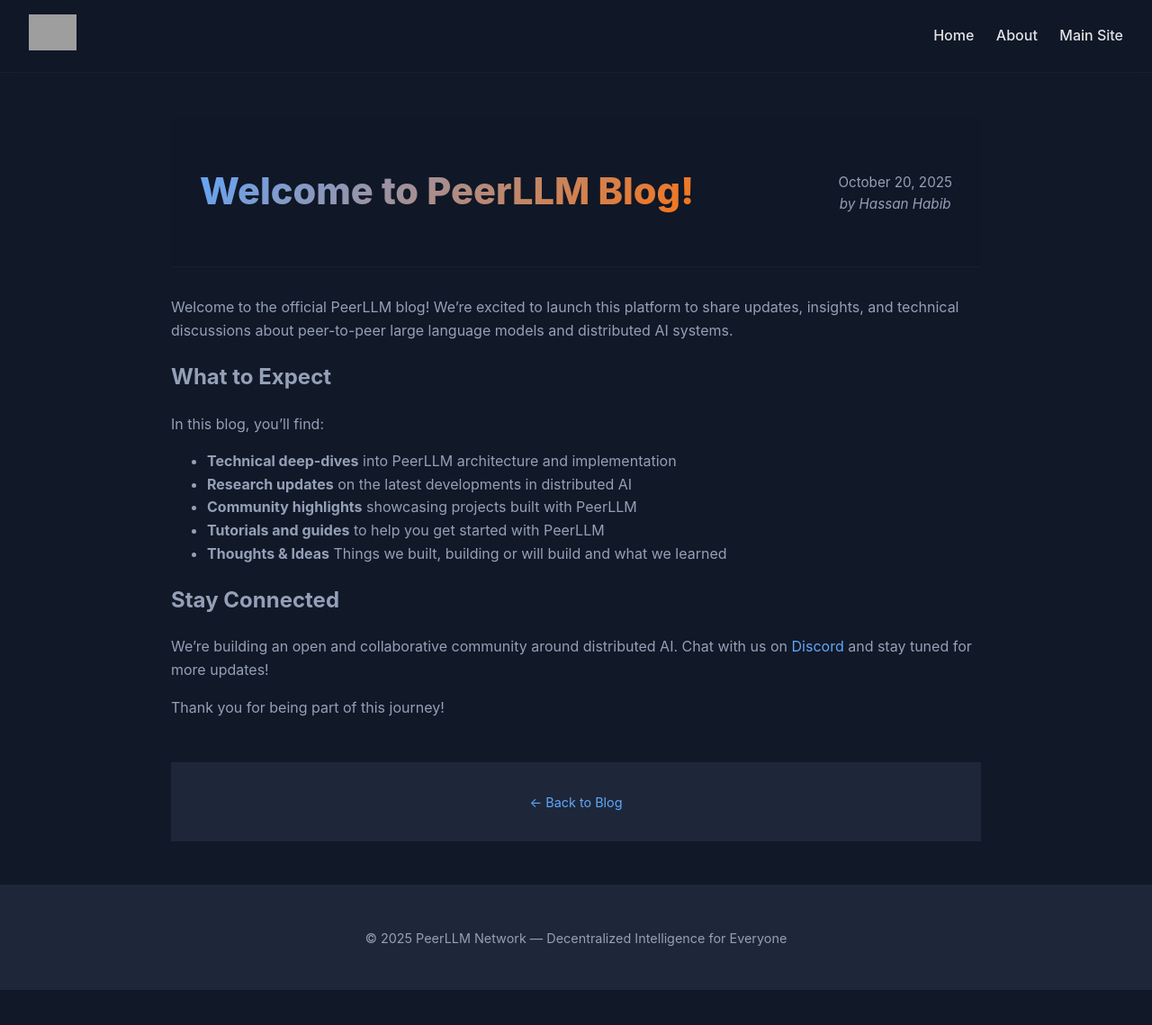
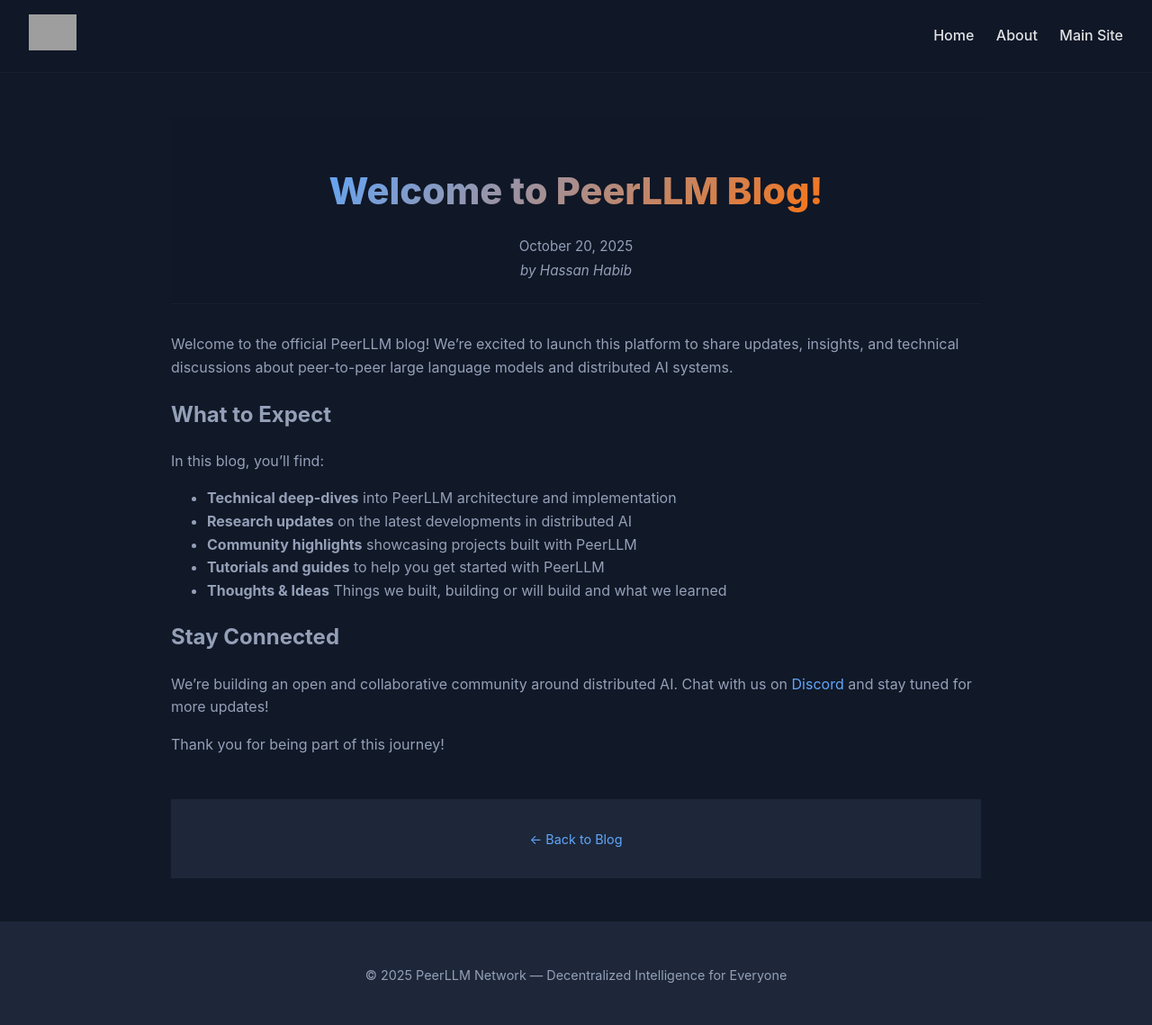
Before and after one commit to PeerLLM/peerllm.github.io, a Jekyll site: the page built from _posts/2025-10-20-welcome-to-peerllm-blog.md, in a window 1280 px wide and 1141 px high. Shown: the whole window at 90% size. Built offline with Jekyll 4.4.1, drawn with Linux system fonts in a browser that asks for light colours; grey boxes are pictures that could not be loaded.

Commit message:
PAGES: Update Styles

```diff
--- a/assets/css/peerllm.css
+++ b/assets/css/peerllm.css
@@ -121,28 +121,43 @@ header nav a:hover { color: hsl(var(--primary)); }
   margin: 0 auto;
   padding: var(--space-6) 1rem;
 }
+
+/* Post Header Alignment Fix */
 .post-header {
+  display: flex;
+  flex-direction: column;
+  align-items: center;
   text-align: center;
-  margin-bottom: var(--space-5);
+  margin-bottom: 2rem;
+}
+
+.post-title {
+  font-size: clamp(2rem, 3vw, 3.2rem);
+  font-weight: 800;
+  background: var(--grad-hero);
+  -webkit-background-clip: text;
+  -webkit-text-fill-color: transparent;
+  margin-bottom: 0.75rem;
 }
 
 .post-meta {
+  margin-top: 0.25rem;
   text-align: center;
-  margin-top: 0.75rem;
 }
 
-.post-date,
-.post-author {
+.post-date {
   color: hsl(var(--muted-fg));
+  font-size: 0.95rem;
   margin: 0;
-  font-size: 0.95rem;
-  line-height: 1.4;
 }
 
 .post-author {
-  margin-top: 0.2rem;
+  color: hsl(var(--muted-fg));
+  font-size: 0.95rem;
+  margin: 0.2rem 0 0;
   font-style: italic;
 }
+
 
 .post-title {
   font-size: clamp(2rem, 2vw + 1rem, 3rem);
```
